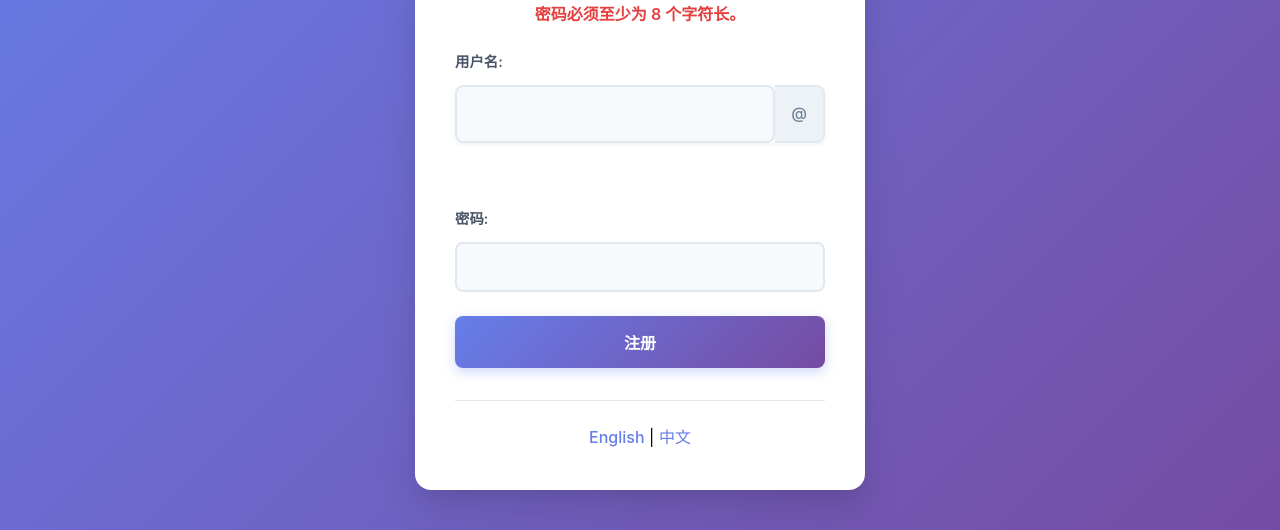
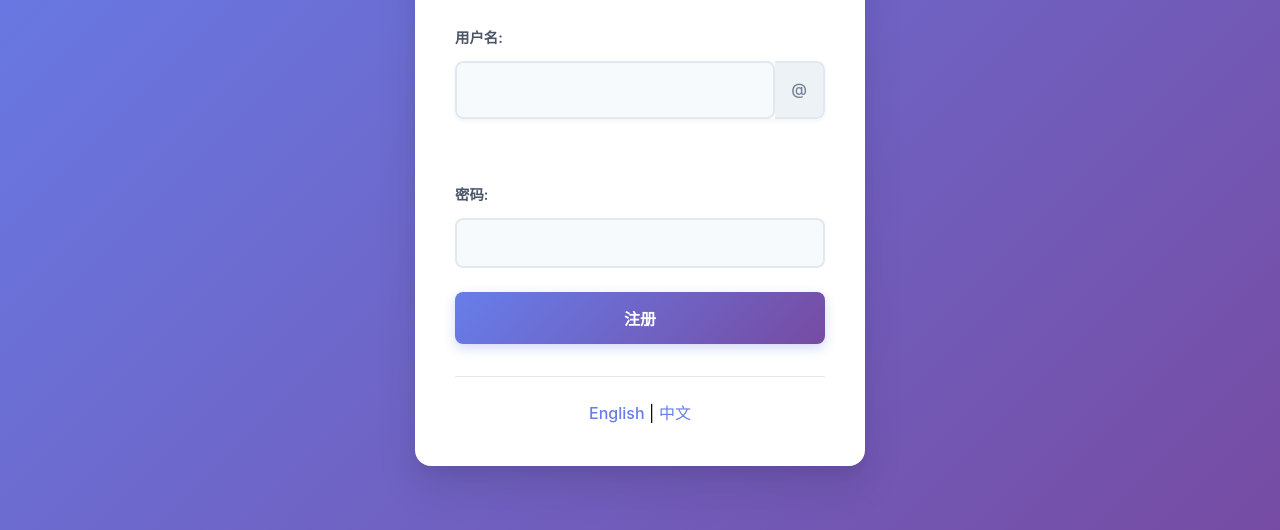
Before and after one commit to atYuguo/xiatoumailreg, a FastAPI app: template templates/zh/register.html in a window 1280 px wide. Shown: the part 242-772 px from the top of the page. Run offline with FastAPI, Linux system fonts and the light colour scheme; the template is opened without the code that fills it, so the values that code supplies are empty.

Commit message:
Remove the redundant hardcoded message about the password length.

```diff
--- a/templates/zh/register.html
+++ b/templates/zh/register.html
@@ -10,7 +10,6 @@
     <div class="container">
         <h1>你好, {{ mastodon_user.username }}!</h1>
         <p>在 {{ DOMAIN }} 创建您的电子邮件地址。</p>
-        <p style="color: #e53e3e; font-weight: 600;">密码必须至少为 8 个字符长。</p>
 
         {% if error %}
             <div class="error-message">{{ error }}</div>
```
